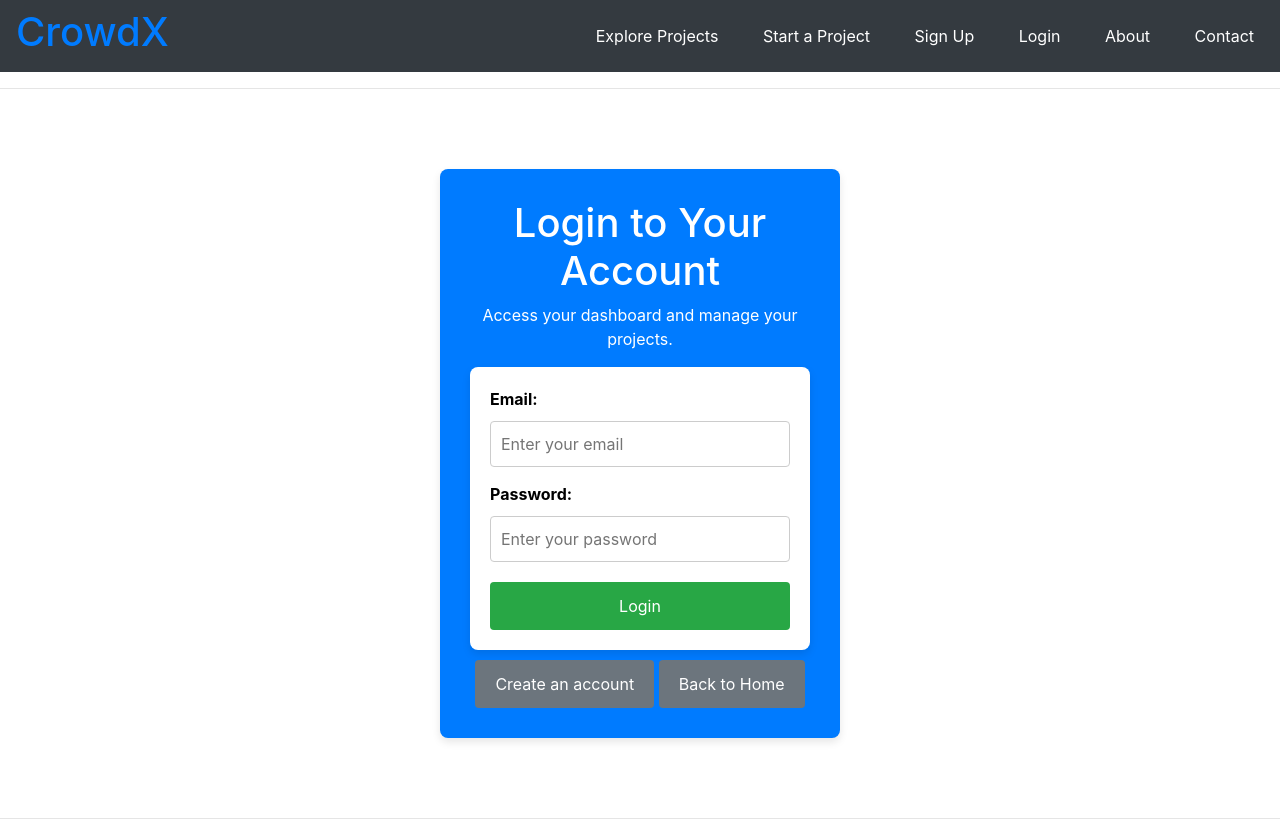
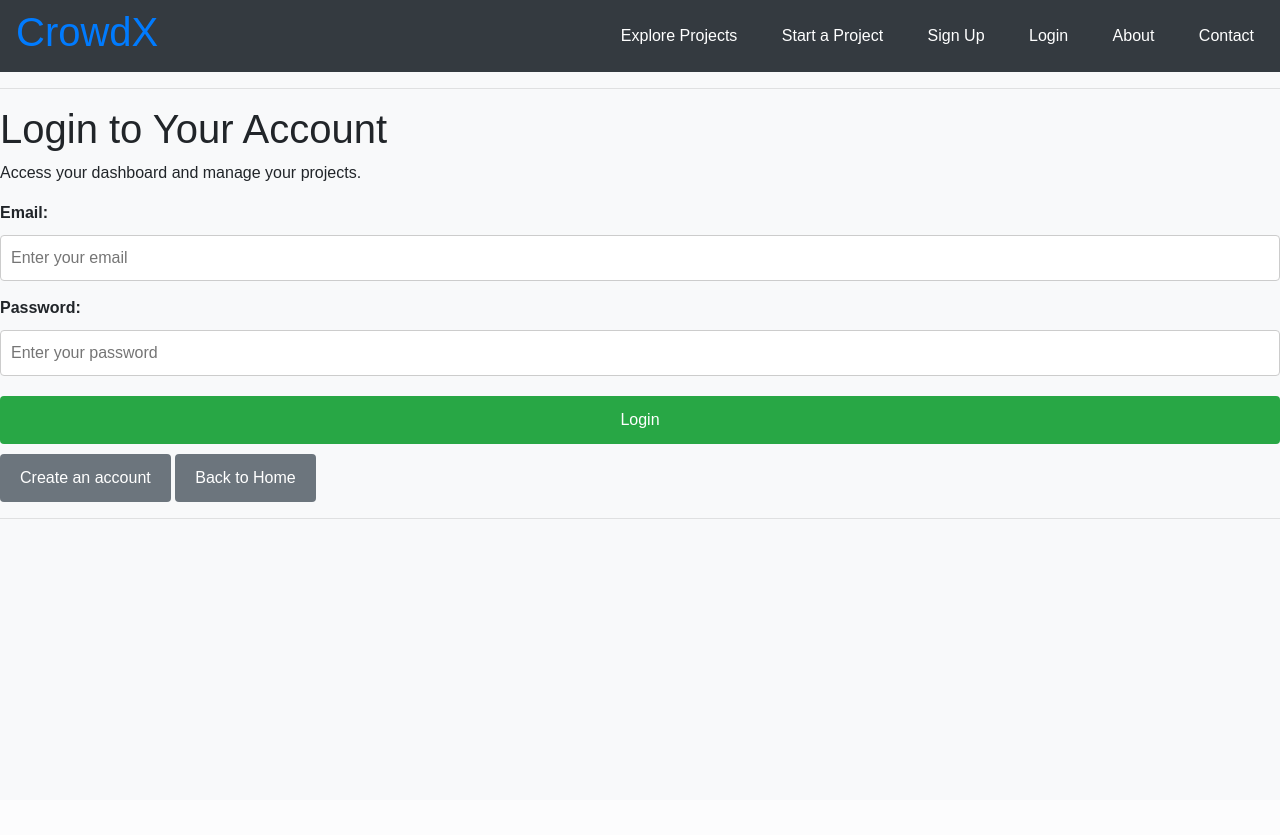
Before and after one commit to Sserano24/CrowdX, a Django app: page /login/ in a window 1280 px wide. After the commit the page ends 519 px from the top, so only its background shows below. Run offline with Django 5.2, Linux system fonts and the light colour scheme.

Commit message:
Update forms.css

```diff
--- a/campaign/static/css/global/forms.css
+++ b/campaign/static/css/global/forms.css
@@ -1,98 +1,14 @@
-/* create_project.html */
-.create-project {
-    background-color: #007BFF; /* Blue background */
-    padding: 30px;
-    border-radius: 8px;
-    box-shadow: 0 4px 8px rgba(0, 0, 0, 0.1); /* Adds slight shadow */
-    color: white; /* Make text white for contrast */
-    display: flex;
-    flex-direction: column;
-    align-items: center; /* Center horizontally */
-    justify-content: center; /* Center vertically */
-    text-align: center; /* Ensure the text inside is centered */
-    min-height: 100vh; /* Ensure it takes at least the full height of the viewport */
+/* General Page Styling */
+body {
+    font-family: Arial, sans-serif;
+    margin: 0;
+    padding: 0;
+    background-color: #f8f9fa;
 }
 
-/* Style the form container (the box) */
-.create-project-form {
-    background-color: #fff; /* White background for the form */
-    padding: 20px;
-    border-radius: 8px;
-    box-shadow: 0 4px 8px rgba(0, 0, 0, 0.1); /* Adds slight shadow */
-    max-width: 600px;
-    margin: 0 auto; /* Center the form */
-}
-
-/* Form elements styling */
-.create-project .form-group {
-    margin-bottom: 15px;
-}
-
-.create-project label {
-    font-weight: bold;
-    margin-bottom: 5px;
-    display: block;
-}
-
-.create-project input[type="text"],
-.create-project input[type="number"],
-.create-project input[type="date"],
-.create-project textarea,
-.create-project input[type="file"] {
-    width: 100%;
-    padding: 10px;
-    border-radius: 4px;
-    border: 1px solid #ccc;
-    margin-top: 5px;
-}
-/* Login.html */
-.login-section {
-    background-color: #007BFF;
-    padding: 30px;
-    border-radius: 8px;
-    box-shadow: 0 4px 8px rgba(0, 0, 0, 0.1);
-    color: white;
-    text-align: center;
-    width: 90%;
-    max-width: 400px;
-    margin: 80px auto; /* Centers it */
-}
-
-/* Login Form */
-.login-form {
-    background-color: #fff;
-    padding: 20px;
-    border-radius: 8px;
-    box-shadow: 0 4px 8px rgba(0, 0, 0, 0.1);
-    max-width: 100%;
-    color: black;
-}
-
-/* Form Groups */
-.form-group {
-    margin-bottom: 15px;
-    text-align: left;
-}
-
-label {
-    font-weight: bold;
-    margin-bottom: 5px;
-    display: block;
-}
-
-input[type="email"],
-input[type="password"] {
-    width: 100%;
-    padding: 10px;
-    border-radius: 4px;
-    border: 1px solid #ccc;
-    margin-top: 5px;
-    font-size: 16px;
-}
-
-/* Signup.html */
-.signup-section {
-    background-color: #007BFF;
+/* Common Section Styling (For Create Project, Login, Signup, Contact) */
+.section-container {
+    background-color: #007BFF; /* Blue background */
     padding: 30px;
     border-radius: 8px;
     box-shadow: 0 4px 8px rgba(0, 0, 0, 0.1);
@@ -103,9 +19,9 @@ input[type="password"] {
     margin: 80px auto;
 }
 
-/* Signup Form */
-.signup-form {
-    background-color: #fff;
+/* Form Box (Used in All Forms) */
+.form-container {
+    background-color: #fff; /* White background */
     padding: 20px;
     border-radius: 8px;
     box-shadow: 0 4px 8px rgba(0, 0, 0, 0.1);
@@ -113,7 +29,7 @@ input[type="password"] {
     color: black;
 }
 
-/* Form Groups */
+/* Form Elements Styling */
 .form-group {
     margin-bottom: 15px;
     text-align: left;
@@ -128,7 +44,11 @@ label {
 input[type="text"],
 input[type="email"],
 input[type="tel"],
-input[type="password"] {
+input[type="password"],
+input[type="number"],
+input[type="date"],
+textarea,
+input[type="file"] {
     width: 100%;
     padding: 10px;
     border-radius: 4px;
@@ -137,54 +57,7 @@ input[type="password"] {
     font-size: 16px;
 }
 
-/* Contact Section */
-.contact-section {
-    background-color: #007BFF;
-    padding: 30px;
-    border-radius: 8px;
-    box-shadow: 0 4px 8px rgba(0, 0, 0, 0.1);
-    color: white;
-    text-align: center;
-    width: 90%;
-    max-width: 500px;
-    margin: 80px auto;
-}
-
-/* Contact.html */
-.contact-form {
-    background-color: #fff;
-    padding: 20px;
-    border-radius: 8px;
-    box-shadow: 0 4px 8px rgba(0, 0, 0, 0.1);
-    max-width: 100%;
-    color: black;
-}
-
-/* Form Groups */
-.form-group {
-    margin-bottom: 15px;
-    text-align: left;
-}
-
-label {
-    font-weight: bold;
-    margin-bottom: 5px;
-    display: block;
-}
-
-input[type="text"],
-input[type="email"],
-input[type="tel"],
-textarea {
-    width: 100%;
-    padding: 10px;
-    border-radius: 4px;
-    border: 1px solid #ccc;
-    margin-top: 5px;
-    font-size: 16px;
-}
-
-/* Button styling */
+/* Button Styling */
 .cta-button {
     background-color: #28a745; /* Green background */
     color: white;
@@ -206,7 +79,7 @@ textarea {
     margin-top: 10px;
 }
 
-/* Button hover effects */
+/* Button Hover Effects */
 .cta-button:hover {
     background-color: #218838;
 }
@@ -215,9 +88,18 @@ textarea {
     background-color: #5a6268;
 }
 
-/* Responsive design */
+/* Create Project Page Specific */
+.create-project {
+    display: flex;
+    flex-direction: column;
+    align-items: center;
+    justify-content: center;
+    min-height: 100vh;
+}
+
+/* Responsive Design */
 @media (max-width: 768px) {
-    .create-project-form {
+    .form-container {
         width: 100%;
         padding: 15px;
     }
```
